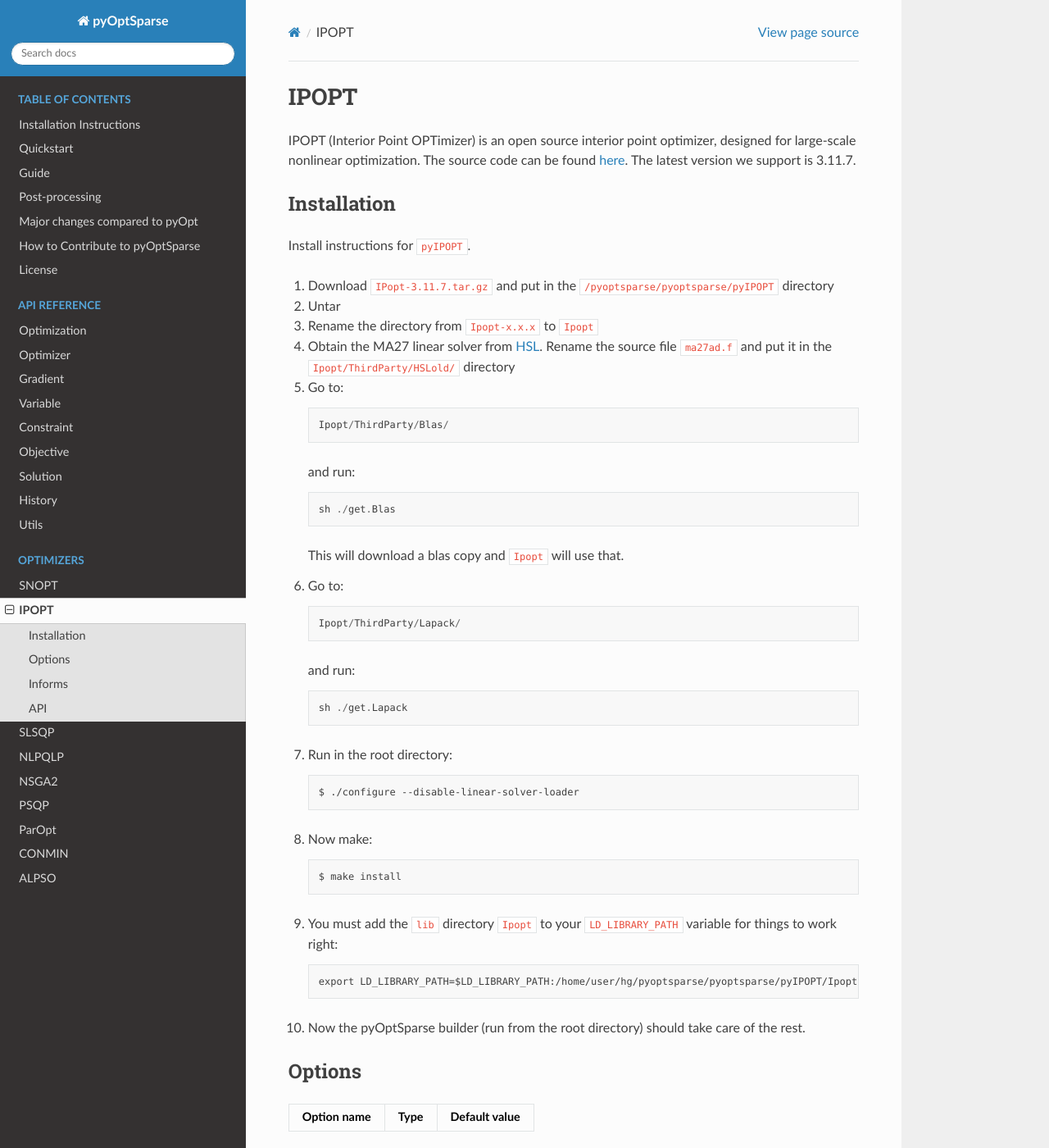
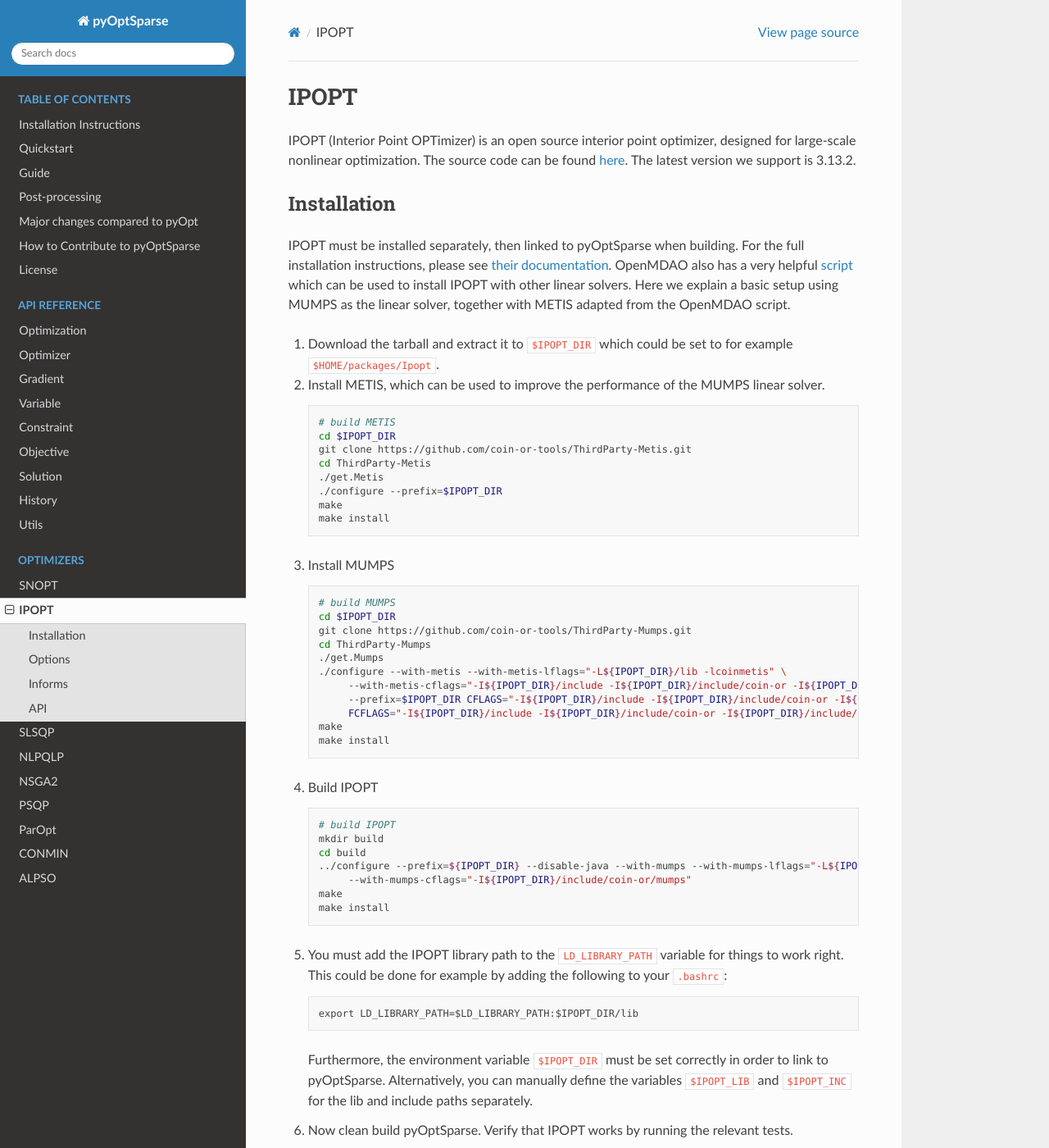
Before and after one commit to mdolab/pyoptsparse, a Sphinx documentation site: the page built from doc/optimizers/pyipopt.rst, in a window 1280 px wide and 1400 px high. Shown: the whole window at 82% size. Built offline with Sphinx 7.4.7 and the Read the Docs theme 2.0.0, drawn with Linux system fonts in a browser that asks for light colours; some of the changed text lies outside the part shown.

Commit message:
updated docs

```diff
--- a/doc/optimizers/pyipopt.rst
+++ b/doc/optimizers/pyipopt.rst
@@ -1,56 +1,79 @@
-.. _ipopt:
-
 IPOPT
 =====
 IPOPT (Interior Point OPTimizer) is an open source interior point optimizer, designed for large-scale nonlinear optimization.
 The source code can be found `here <https://www.coin-or.org/download/source/Ipopt/>`_.
-The latest version we support is 3.11.7.
+The latest version we support is 3.13.2.
 
 Installation
 ------------
+IPOPT must be installed separately, then linked to pyOptSparse when building.
+For the full installation instructions, please see `their documentation <https://coin-or.github.io/Ipopt/INSTALL.html>`_.
+OpenMDAO also has a very helpful `script <https://github.com/OpenMDAO/build_pyoptsparse/>`_ which can be used to install IPOPT with other linear solvers.
+Here we explain a basic setup using MUMPS as the linear solver, together with METIS adapted from the OpenMDAO script.
 
-Install instructions for ``pyIPOPT``.
+#. Download the tarball and extract it to ``$IPOPT_DIR`` which could be set to for example ``$HOME/packages/Ipopt``.
 
-#. Download ``IPopt-3.11.7.tar.gz`` and put in the ``/pyoptsparse/pyoptsparse/pyIPOPT`` directory
+#. Install METIS, which can be used to improve the performance of the MUMPS linear solver.
 
-#. Untar
+   .. code-block:: bash
 
-#. Rename the directory from ``Ipopt-x.x.x`` to ``Ipopt``
+      # build METIS
+      cd $IPOPT_DIR
+      git clone https://github.com/coin-or-tools/ThirdParty-Metis.git
+      cd ThirdParty-Metis
+      ./get.Metis
+      ./configure --prefix=$IPOPT_DIR
+      make
+      make install
 
-#. Obtain the MA27 linear solver from `HSL <http://www.hsl.rl.ac.uk/download/MA27/1.0.0/a/>`_. Rename the source file ``ma27ad.f`` and put it in the ``Ipopt/ThirdParty/HSLold/`` directory
+#. Install MUMPS
 
-#. Go to::
+   .. code-block:: bash
 
-     Ipopt/ThirdParty/Blas/
+      # build MUMPS
+      cd $IPOPT_DIR
+      git clone https://github.com/coin-or-tools/ThirdParty-Mumps.git
+      cd ThirdParty-Mumps
+      ./get.Mumps
+      ./configure --with-metis --with-metis-lflags="-L${IPOPT_DIR}/lib -lcoinmetis" \
+           --with-metis-cflags="-I${IPOPT_DIR}/include -I${IPOPT_DIR}/include/coin-or -I${IPOPT_DIR}/include/coin-or/metis" \
+           --prefix=$IPOPT_DIR CFLAGS="-I${IPOPT_DIR}/include -I${IPOPT_DIR}/include/coin-or -I${IPOPT_DIR}/include/coin-or/metis" \
+           FCFLAGS="-I${IPOPT_DIR}/include -I${IPOPT_DIR}/include/coin-or -I${IPOPT_DIR}/include/coin-or/metis"
+      make
+      make install
 
-   and run::
+#. Build IPOPT
 
-     sh ./get.Blas
+   .. code-block:: bash
 
-   This will download a blas copy and ``Ipopt`` will use that.
+      # build IPOPT
+      mkdir build
+      cd build
+      ../configure --prefix=${IPOPT_DIR} --disable-java --with-mumps --with-mumps-lflags="-L${IPOPT_DIR}/lib -lcoinmumps" \
+           --with-mumps-cflags="-I${IPOPT_DIR}/include/coin-or/mumps"
+      make
+      make install
 
-#. Go to::
+#. You must add the IPOPT library path to the ``LD_LIBRARY_PATH`` variable for things to work right.
+   This could be done for example by adding the following to your ``.bashrc``::
 
-     Ipopt/ThirdParty/Lapack/
+     export LD_LIBRARY_PATH=$LD_LIBRARY_PATH:$IPOPT_DIR/lib
 
-   and run::
+   Furthermore, the environment variable ``$IPOPT_DIR`` must be set correctly in order to link to pyOptSparse.
+   Alternatively, you can manually define the variables ``$IPOPT_LIB`` and ``$IPOPT_INC`` for the lib and include paths separately.
 
-     sh ./get.Lapack
 
-#. Run in the root directory::
+#. Now clean build pyOptSparse. Verify that IPOPT works by running the relevant tests.
 
-     $ ./configure --disable-linear-solver-loader
+.. note::
 
-#. Now make::
+   To get IPOPT working with pyOptSparse when using another linear solver, several things must be changed.
 
-     $ make install
-
-#. You must add the ``lib`` directory ``Ipopt`` to your
-   ``LD_LIBRARY_PATH`` variable for things to work right::
-
-     export LD_LIBRARY_PATH=$LD_LIBRARY_PATH:/home/user/hg/pyoptsparse/pyoptsparse/pyIPOPT/Ipopt/lib
-
-#. Now the pyOptSparse builder (run from the root directory) should take care of the rest.
+   #. The ``setup.py`` file located in ``pyoptsparse/pyIPOPT`` must be updated accordingly.
+      In particular, the ``libraries=`` line must be changed to reflect the alternate linear solver.
+      For  example, for HSL you need to replace ``coinmumps`` and ``coinmetis`` with ``coinhsl``.
+   #. The option ``linear_solver`` in the options dictionary must be changed.
+      The default value can be changed in ``pyIPOPT.py`` so that this option does not need to be manually set in every run script.
 
 Options
 -------
```
